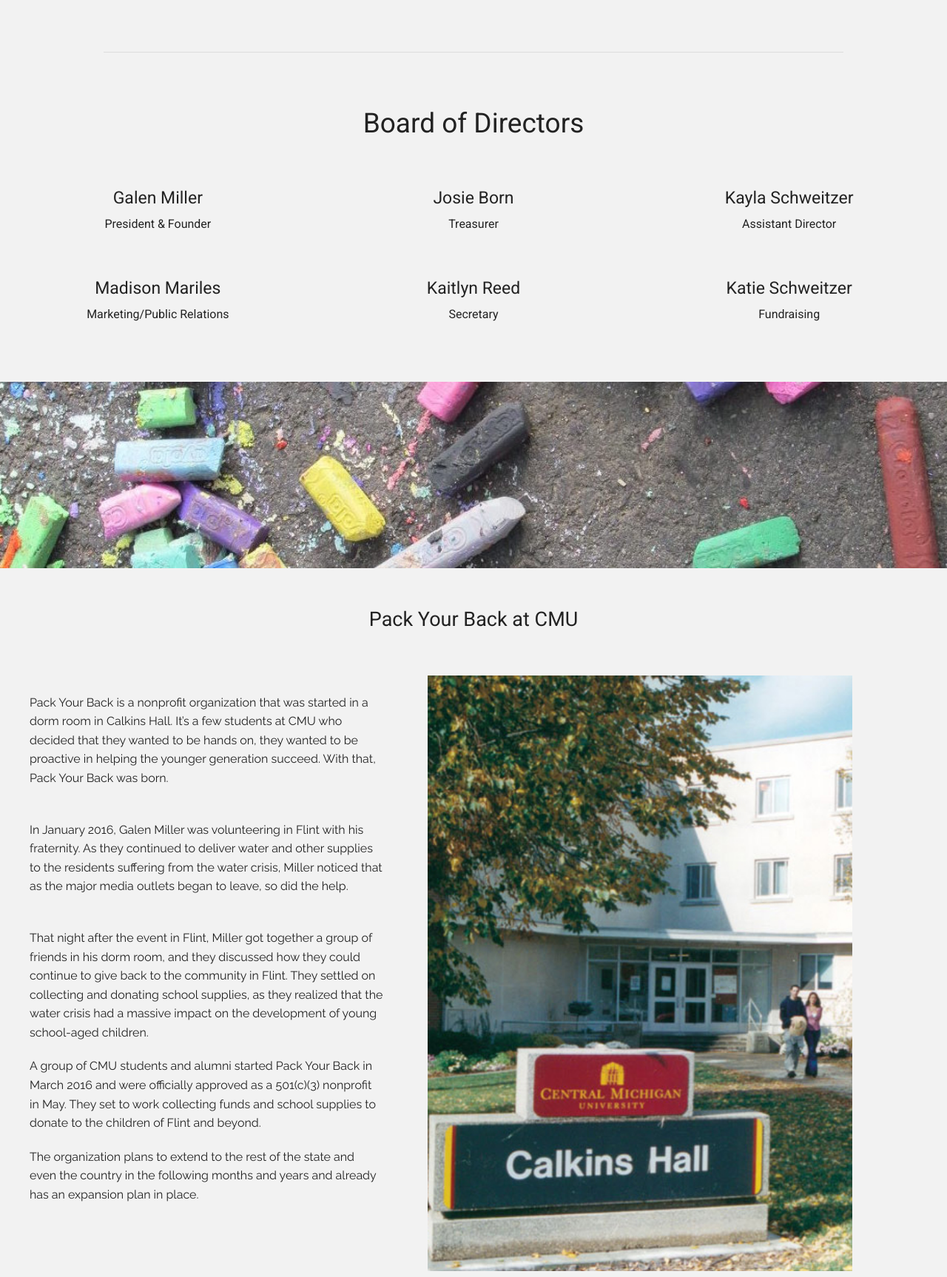
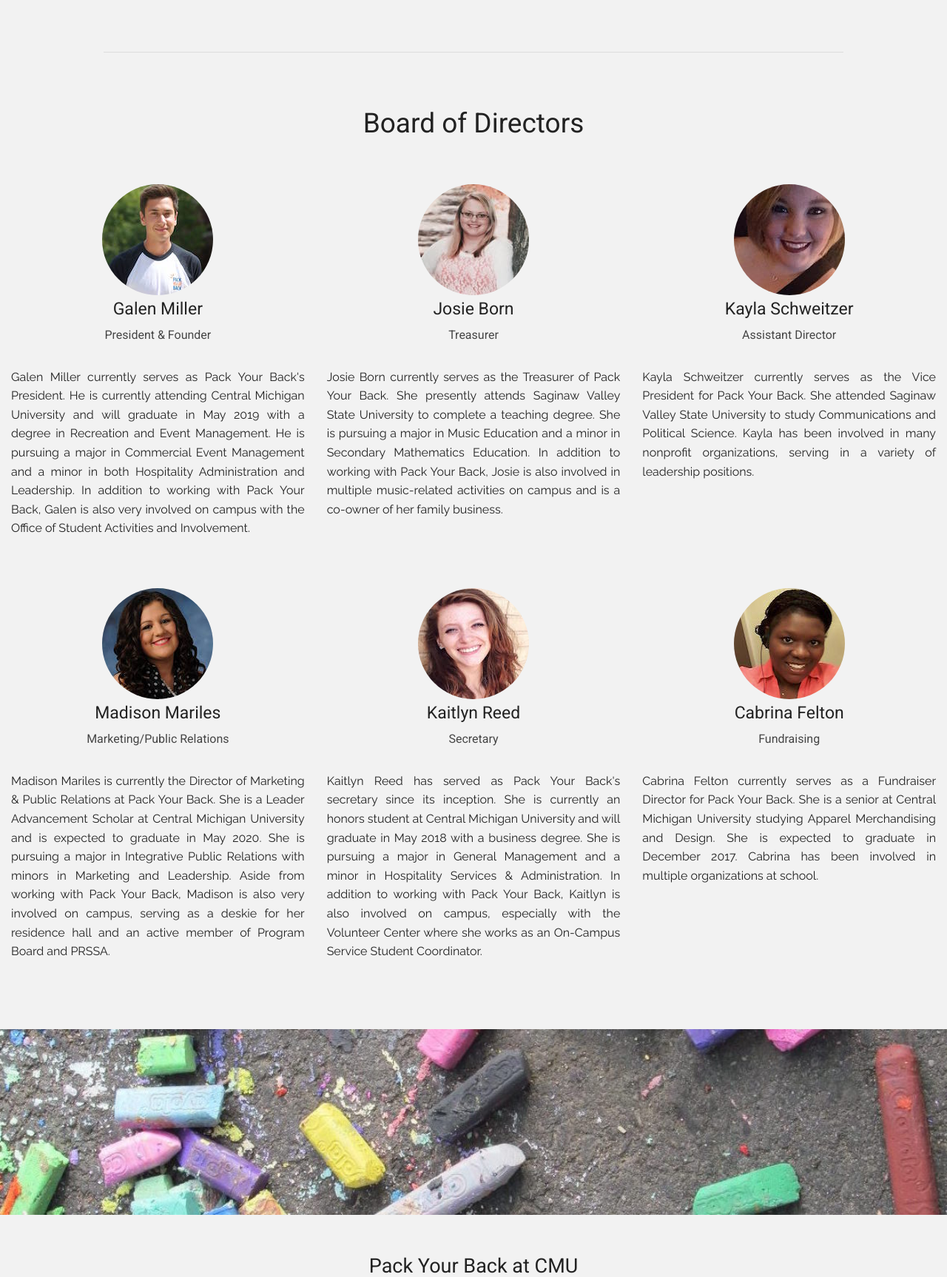
Before and after one commit to JdeGuise/packyourback-site, a PHP site: page /html/leadership.html in a window 1280 px wide. Shown: the part 793-2519 px from the top of the page at 74% size. Run offline with PHP 8.4, Linux system fonts and the light colour scheme; some libraries are stand-ins or nearby versions.

Commit message:
Added in Staff Bubble pictures, minor cleanup in leadership.htmlover to the CSS file.

```diff
--- a/pyb/css/style.css
+++ b/pyb/css/style.css
@@ -595,6 +595,19 @@ ul.menuitems li a:hover {
 		}
 	}
 
+  .staff_title{
+    color: #454545;
+    text-align: center;
+  }
+
+  .staff_pics{
+    border-radius: 50%;
+  }
+
+  #staff_blurb{
+    text-align: justify;
+  }
+
 /************************/
 /* END: leadership.html */
 /************************/
--- a/pyb/html/leadership.html
+++ b/pyb/html/leadership.html
@@ -94,22 +94,36 @@
       <div class="row" style="text-align: center;">
           <div class="columns small-12 medium-4 large-4">
               <br>
+              <img src="../assets/leadership_pics/staff/gmiller.jpg" alt="gmiller.jpg" class="staff_pics">
               <h4>Galen Miller</h4>
-              <h6>President &amp Founder</h6>
+              <h6 class="staff_title">President &amp Founder</h6>
+              <br>
+              <p id="staff_blurb">
+                  Galen Miller currently serves as Pack Your Back's President. He is currently attending Central Michigan University and will graduate in May 2019 with a degree in Recreation and Event Management. He is pursuing a major in Commercial Event Management and a minor in both Hospitality Administration and Leadership. In addition to working with Pack Your Back, Galen is also very involved on campus with the Office of Student Activities and Involvement.
+              </p>
               <br>
           </div>
       <div class="columns small-12 medium-4 large-4">
 
             <br>
+                <img src="../assets/leadership_pics/staff/jborn.jpg" alt="jborn.jpg" class="staff_pics">
                 <h4>Josie Born</h4>
-                <h6>Treasurer</h6>
-
+                <h6 class="staff_title">Treasurer</h6>
+                <br>
+                <p id="staff_blurb">
+                  Josie Born currently serves as the Treasurer of Pack Your Back. She presently attends Saginaw Valley State University to complete a teaching degree. She is pursuing a major in Music Education and a minor in Secondary Mathematics Education. In addition to working with Pack Your Back, Josie is also involved in multiple music-related activities on campus and is a co-owner of her family business.
+                </p>
                 <br>
           </div>
           <div class="columns small-12 medium-4 large-4">
              <br>
+              <img src="../assets/leadership_pics/staff/kschweitzer.jpg" alt="kschweitzer.jpg" class="staff_pics">
               <h4>Kayla Schweitzer</h4>
-              <h6>Assistant Director</h6>
+              <h6 class="staff_title">Assistant Director</h6>
+              <br>
+              <p id="staff_blurb">
+                  Kayla Schweitzer currently serves as the Vice President for Pack Your Back. She attended Saginaw Valley State University to study Communications and Political Science. Kayla has been involved in many nonprofit organizations, serving in a variety of leadership positions.
+              </p>
               <br>
           </div>
       </div>
@@ -117,27 +131,38 @@
         <div class="columns small-12 medium-4 large-4">
 
               <br>
+              <img src ="../assets/leadership_pics/staff/mmariles.jpg" alt="mmariles.jpg" class="staff_pics">
               <h4 style="text-align:center;">Madison Mariles</h4>
-              <h6 style="text-align:center;">Marketing/Public Relations</h6>
-
+              <h6 class="staff_title">Marketing/Public Relations</h6>
               <br>
-
+              <p id="staff_blurb">
+                  Madison Mariles is currently the Director of Marketing & Public Relations at Pack Your Back. She is a Leader Advancement Scholar at Central Michigan University and is expected to graduate in May 2020. She is pursuing a major in Integrative Public Relations with minors in Marketing and Leadership. Aside from working with Pack Your Back, Madison is also very involved on campus, serving as a deskie for her residence hall and an active member of Program Board and PRSSA.
+              </p>
+              <br>
 
         </div>
           <div class="columns small-12 medium-4 large-4">
 
             <br>
+                <img src ="../assets/leadership_pics/staff/kreed.jpg" alt="kreed.jpg" class="staff_pics">
                 <h4>Kaitlyn Reed</h4>
-                <h6>Secretary</h6>
-
+                <h6 class="staff_title">Secretary</h6>
+                <br>
+                <p id="staff_blurb">
+                    Kaitlyn Reed has served as Pack Your Back's secretary since its inception. She is currently an honors student at Central Michigan University and will graduate in May 2018 with a business degree. She is pursuing a major in General Management and a minor in Hospitality Services & Administration. In addition to working with Pack Your Back, Kaitlyn is also involved on campus, especially with the Volunteer Center where she works as an On-Campus Service Student Coordinator.
+                </p>
                 <br>
           </div>
   <div class="columns small-12 medium-4 large-4">
 
          <br>
-              <h4 style="text-align:center;">Katie Schweitzer</h4>
-              <h6 style="text-align:center;">Fundraising</h6>
-
+              <img src ="../assets/leadership_pics/staff/cfelton.jpg" alt="cfelton.jpg" class="staff_pics">
+              <h4 style="text-align:center;">Cabrina Felton</h4>
+              <h6 class="staff_title">Fundraising</h6>
+              <br>
+              <p id="staff_blurb">
+                  Cabrina Felton currently serves as a Fundraiser Director for Pack Your Back. She is a senior at Central Michigan University studying Apparel Merchandising and Design. She is expected to graduate in December 2017. Cabrina has been involved in multiple organizations at school.
+              </p>
               <br>
 
         </div>
```
Also changed, not shown: pyb/assets/leadership_pics/staff/cfelton.jpg (added), pyb/assets/leadership_pics/staff/gmiller.jpg (added), pyb/assets/leadership_pics/staff/jborn.jpg (added), pyb/assets/leadership_pics/staff/kreed.jpg (added), pyb/assets/leadership_pics/staff/kschweitzer.jpg (added), pyb/assets/leadership_pics/staff/mmariles.jpg (added), 1 other file.
